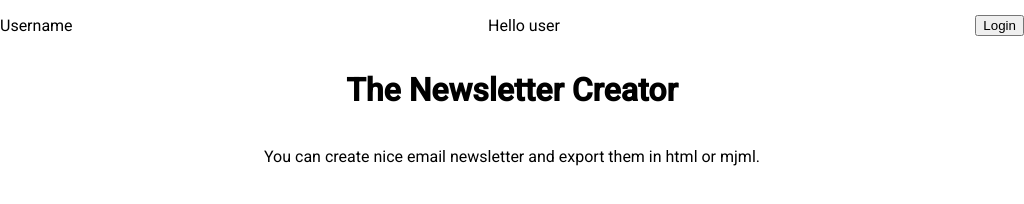
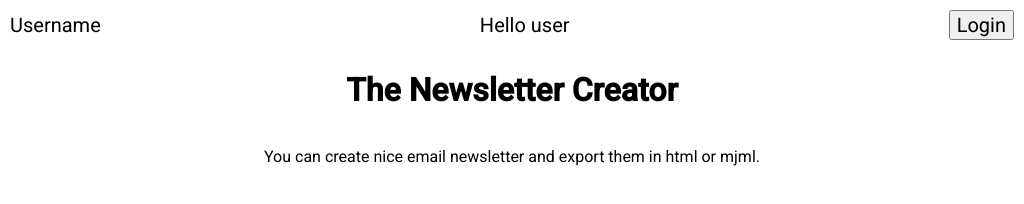
Before and after one commit to RagnaCron/Newsletter-Creator, an Electron app: page src/html/index.html in a window 1024 px wide. Drawn offline with Linux system fonts and the light colour scheme.

Commit message:
some changes

```diff
--- a/src/css/main.css
+++ b/src/css/main.css
@@ -13,14 +13,35 @@ nav {
 	align-items: center;
 	justify-content: space-between;
 	height: 50px;
+	/*background: #005e83;*/
+	font-size: 20px;
+	padding-left: 10px;
+	padding-right: 10px;
 }
 
-nav.main-login {
+/*.main-nav-username {*/
+/*    text-align: center;*/
+/*}*/
 
-}
+/*.main-nav-screen-name {*/
+/*    text-align: center;*/
+/*}*/
+
+/*.main-login {*/
+/*    !*height: 35px;*!*/
+/*    text-align: center;*/
+/*}*/
 
 button {
 	cursor: pointer;
+	font-family: inherit;
+	font-size: 20px;
+    /*border: none;*/
+    /*text-align: center;*/
+    /*border-radius: 8px;*/
+    /*padding-right: 5px;*/
+    /*padding-left: 5px;*/
+    /*margin: 0;*/
 }
 
 main {
--- a/src/html/index.html
+++ b/src/html/index.html
@@ -14,10 +14,10 @@
 
 <nav class="main-navbar">
 	<!-- Todo: If the user is logged in show username -->
-	<div>Username</div>
+	<div class="main-nav-username">Username</div>
 
 	<!-- Todo: name of the current 'task' -->
-	<div>Hello user</div>
+	<div class="main-nav-screen-name">Hello user</div>
 
 	<!-- Todo: look if the user is logged in and change button accordingly -->
 	<button class="main-login">Login</button>
```
Lines whose indentation alone changed are shown as unchanged.
